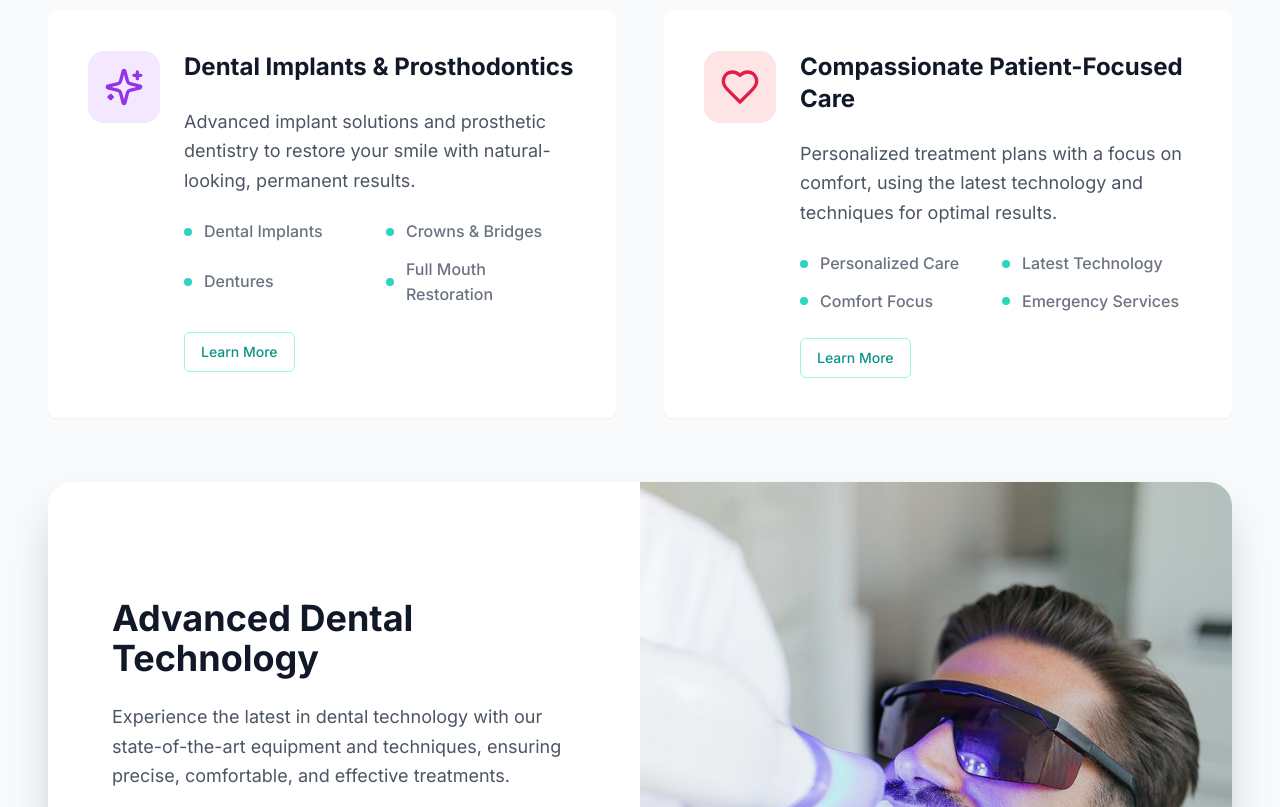
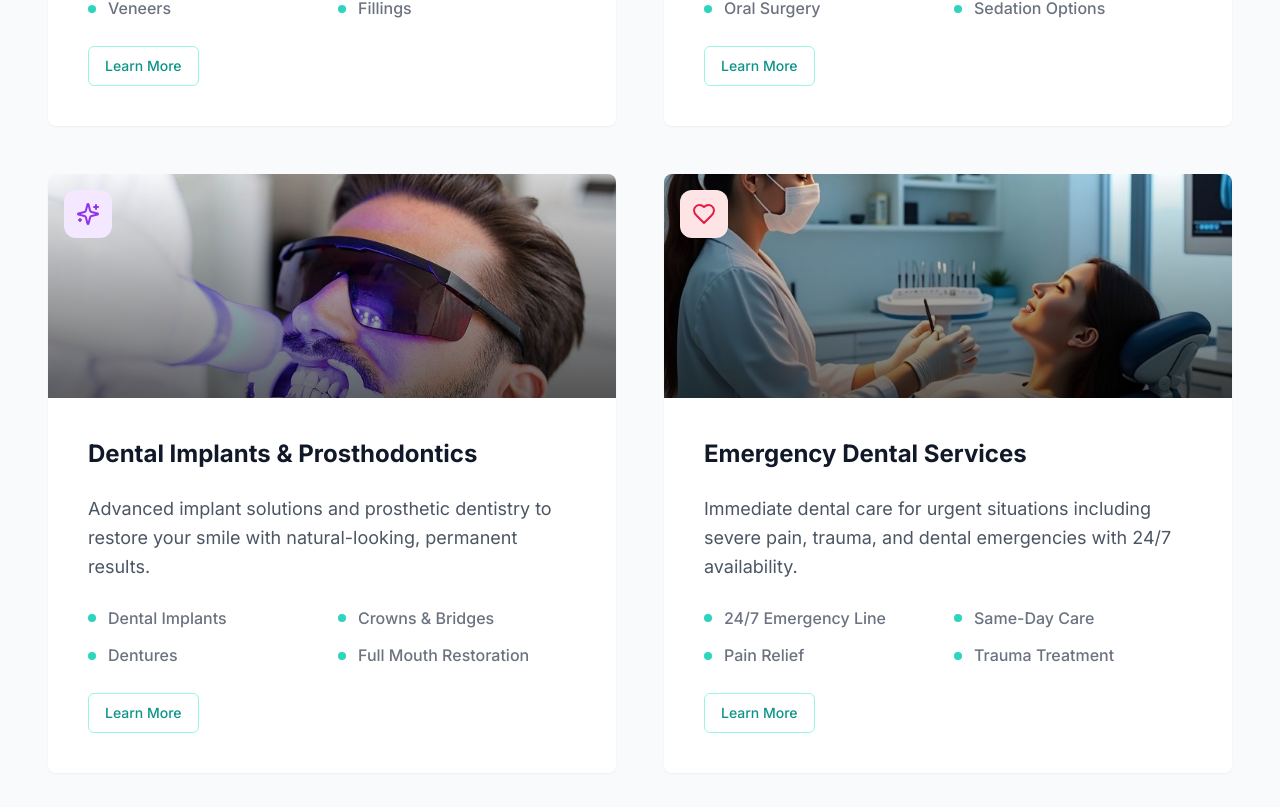
Before and after one commit to kirillrealtor/health-link-web-craft, a React (Vite) app: page / in a window 1280 px wide. Shown: the part 1773-2580 px from the top of the page. Built offline with nearby package versions, Linux system fonts and the light colour scheme.

Commit message:
feat: Add images and progress bar
Add images to the services section on the home page and the emergency dental service. Implement a side progress bar.

```diff
--- a/src/components/ServicesSection.tsx
+++ b/src/components/ServicesSection.tsx
@@ -11,28 +11,32 @@ const ServicesSection = () => {
       description: 'Comprehensive dental care including checkups, cleanings, fillings, and cosmetic procedures to keep your smile healthy and beautiful.',
       icon: Smile,
       color: 'bg-blue-100 text-blue-600',
-      features: ['Regular Checkups', 'Teeth Whitening', 'Veneers', 'Fillings']
+      features: ['Regular Checkups', 'Teeth Whitening', 'Veneers', 'Fillings'],
+      image: '/lovable-uploads/580c2c7d-9a53-4f6f-b600-50b7de99a86a.png'
     },
     {
       title: 'Surgical Treatment & Tooth Extraction',
       description: 'Expert surgical procedures including wisdom tooth removal, tooth extractions, and oral surgery with minimal discomfort.',
       icon: Shield,
       color: 'bg-teal-100 text-teal-600',
-      features: ['Wisdom Teeth', 'Tooth Extraction', 'Oral Surgery', 'Sedation Options']
+      features: ['Wisdom Teeth', 'Tooth Extraction', 'Oral Surgery', 'Sedation Options'],
+      image: '/lovable-uploads/4692ee3f-0971-46ad-b360-2d96ff36b524.png'
     },
     {
       title: 'Dental Implants & Prosthodontics',
       description: 'Advanced implant solutions and prosthetic dentistry to restore your smile with natural-looking, permanent results.',
       icon: Sparkles,
       color: 'bg-purple-100 text-purple-600',
-      features: ['Dental Implants', 'Crowns & Bridges', 'Dentures', 'Full Mouth Restoration']
+      features: ['Dental Implants', 'Crowns & Bridges', 'Dentures', 'Full Mouth Restoration'],
+      image: '/lovable-uploads/8d904085-2c83-409d-83d0-a93b9c8d43af.png'
     },
     {
-      title: 'Compassionate Patient-Focused Care',
-      description: 'Personalized treatment plans with a focus on comfort, using the latest technology and techniques for optimal results.',
+      title: 'Emergency Dental Services',
+      description: 'Immediate dental care for urgent situations including severe pain, trauma, and dental emergencies with 24/7 availability.',
       icon: Heart,
       color: 'bg-rose-100 text-rose-600',
-      features: ['Personalized Care', 'Latest Technology', 'Comfort Focus', 'Emergency Services']
+      features: ['24/7 Emergency Line', 'Same-Day Care', 'Pain Relief', 'Trauma Treatment'],
+      image: '/lovable-uploads/acc4199a-19da-4487-9ca4-850259a7e184.png'
     }
   ];
 
@@ -53,13 +57,20 @@ const ServicesSection = () => {
           {services.map((service, index) => {
             const Icon = service.icon;
             return (
-              <Card key={index} className="group hover:shadow-2xl transition-all duration-300 transform hover:-translate-y-3 bg-white border-0">
+              <Card key={index} className="group hover:shadow-2xl transition-all duration-300 transform hover:-translate-y-3 bg-white border-0 overflow-hidden">
+                <div className="relative h-48 lg:h-56 overflow-hidden">
+                  <img
+                    src={service.image}
+                    alt={service.title}
+                    className="w-full h-full object-cover group-hover:scale-110 transition-transform duration-500"
+                  />
+                  <div className="absolute inset-0 bg-gradient-to-t from-black/60 to-transparent"></div>
+                  <div className={`absolute top-4 left-4 p-3 rounded-xl ${service.color} group-hover:scale-110 transition-transform duration-300`}>
+                    <Icon className="h-6 w-6" />
+                  </div>
+                </div>
                 <CardContent className="p-8 lg:p-10">
-                  <div className="flex items-start space-x-6">
-                    <div className={`p-4 rounded-2xl ${service.color} group-hover:scale-110 transition-transform duration-300`}>
-                      <Icon className="h-10 w-10" />
-                    </div>
-                    <div className="flex-1 space-y-6">
+                  <div className="space-y-6">
                     <h3 className="text-xl lg:text-2xl font-bold text-gray-900 group-hover:text-teal-600 transition-colors">
                       {service.title}
                     </h3>
@@ -80,7 +91,6 @@ const ServicesSection = () => {
                     >
                       Learn More
                     </Button>
-                    </div>
                   </div>
                 </CardContent>
               </Card>
@@ -109,7 +119,7 @@ const ServicesSection = () => {
               </div>
               <div className="relative h-[400px] lg:h-[500px]">
                 <img
-                  src="/lovable-uploads/8d904085-2c83-409d-83d0-a93b9c8d43af.png"
+                  src="/lovable-uploads/c148b70b-93ab-49a7-9cc0-6043e1171eed.png"
                   alt="Advanced dental technology and precision treatment"
                   className="w-full h-full object-cover"
                 />
--- /dev/null
+++ b/src/components/SideProgressBar.tsx
@@ -0,0 +1,79 @@
+
+import React, { useState, useEffect } from 'react';
+import { Progress } from '@/components/ui/progress';
+
+const SideProgressBar = () => {
+  const [scrollProgress, setScrollProgress] = useState(0);
+  const [isVisible, setIsVisible] = useState(false);
+
+  useEffect(() => {
+    const handleScroll = () => {
+      const totalHeight = document.documentElement.scrollHeight - window.innerHeight;
+      const progress = (window.scrollY / totalHeight) * 100;
+      setScrollProgress(progress);
+
+      // Show progress bar after scrolling 100px
+      setIsVisible(window.scrollY > 100);
+    };
+
+    window.addEventListener('scroll', handleScroll);
+    return () => window.removeEventListener('scroll', handleScroll);
+  }, []);
+
+  const scrollToTop = () => {
+    window.scrollTo({ top: 0, behavior: 'smooth' });
+  };
+
+  if (!isVisible) return null;
+
+  return (
+    <div className="fixed right-6 top-1/2 transform -translate-y-1/2 z-50 flex flex-col items-center space-y-4">
+      {/* Progress Bar */}
+      <div className="relative">
+        <div className="w-1 h-32 bg-gray-200 rounded-full overflow-hidden">
+          <div
+            className="w-full bg-gradient-to-t from-teal-600 to-teal-400 transition-all duration-300 ease-out rounded-full"
+            style={{ height: `${scrollProgress}%` }}
+          />
+        </div>
+
+        {/* Progress Indicator */}
+        <div
+          className="absolute -left-2 w-5 h-5 bg-teal-600 rounded-full border-2 border-white shadow-lg transition-all duration-300"
+          style={{
+            top: `${Math.min(scrollProgress, 100) * 0.88}%`,
+            transform: 'translateY(-50%)'
+          }}
+        />
+      </div>
+
+      {/* Back to Top Button */}
+      <button
+        onClick={scrollToTop}
+        className="group relative w-12 h-12 bg-white hover:bg-teal-50 rounded-full shadow-lg hover:shadow-xl transition-all duration-300 flex items-center justify-center border border-gray-200"
+        aria-label="Back to top"
+      >
+        <svg
+          className="w-5 h-5 text-teal-600 group-hover:text-teal-700 transition-colors"
+          fill="none"
+          stroke="currentColor"
+          viewBox="0 0 24 24"
+        >
+          <path strokeLinecap="round" strokeLinejoin="round" strokeWidth={2} d="M5 10l7-7m0 0l7 7m-7-7v18" />
+        </svg>
+
+        {/* Tooltip */}
+        <div className="absolute right-full mr-3 px-3 py-1 bg-gray-900 text-white text-xs rounded whitespace-nowrap opacity-0 group-hover:opacity-100 transition-opacity duration-200">
+          Back to top
+        </div>
+      </button>
+
+      {/* Progress Percentage */}
+      <div className="text-xs text-gray-500 font-medium">
+        {Math.round(scrollProgress)}%
+      </div>
+    </div>
+  );
+};
+
+export default SideProgressBar;
--- a/src/pages/Index.tsx
+++ b/src/pages/Index.tsx
@@ -6,6 +6,7 @@ import ServicesSection from '@/components/ServicesSection';
 import AboutSection from '@/components/AboutSection';
 import ContactSection from '@/components/ContactSection';
 import Footer from '@/components/Footer';
+import SideProgressBar from '@/components/SideProgressBar';
 
 const Index = () => {
   return (
@@ -16,6 +17,7 @@ const Index = () => {
       <AboutSection />
       <ContactSection />
       <Footer />
+      <SideProgressBar />
     </div>
   );
 };
--- a/src/pages/Services.tsx
+++ b/src/pages/Services.tsx
@@ -1,4 +1,3 @@
-
 import React from 'react';
 import Header from '@/components/Header';
 import Footer from '@/components/Footer';
@@ -54,7 +53,7 @@ const Services = () => {
       icon: Clock,
       color: 'bg-red-100 text-red-600',
       features: ['24/7 Emergency Line', 'Same-Day Appointments', 'Pain Relief', 'Trauma Care'],
-      image: '/lovable-uploads/ace2a899-3f89-4035-83d1-b517ea900005.png'
+      image: '/lovable-uploads/acc4199a-19da-4487-9ca4-850259a7e184.png'
     }
   ];
 
```
Also changed, not shown: public/lovable-uploads/acc4199a-19da-4487-9ca4-850259a7e184.png (added). Lines whose indentation alone changed are shown as unchanged.
